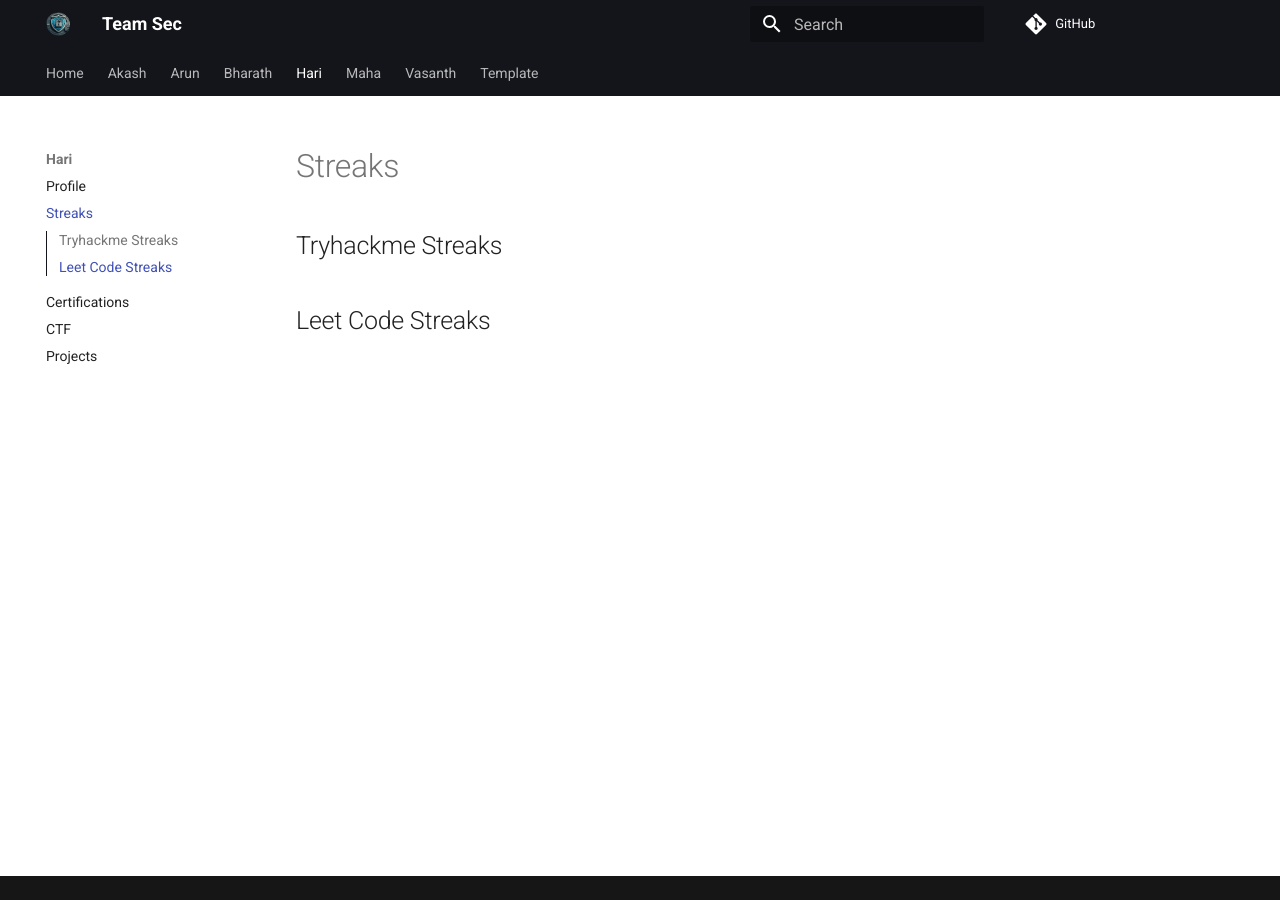
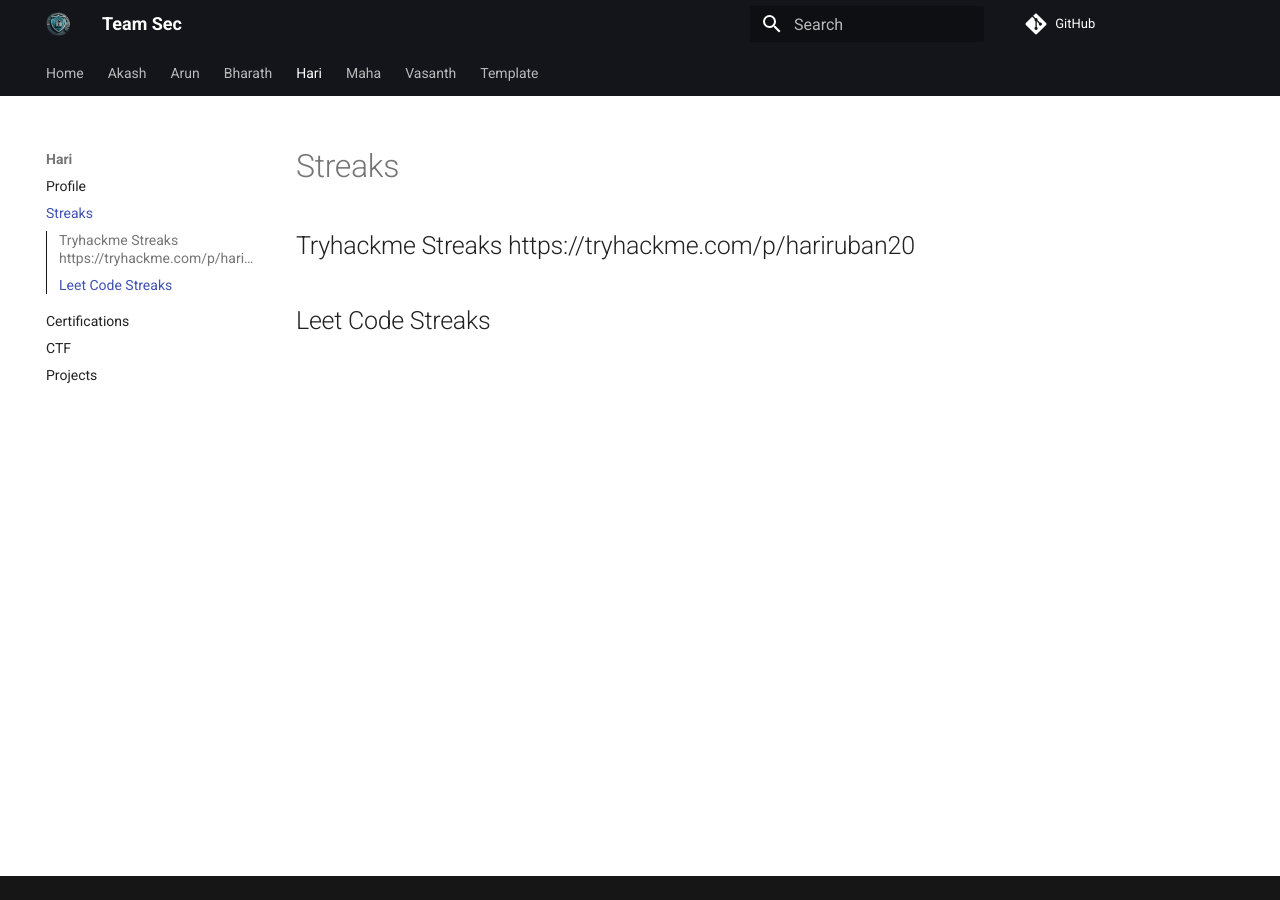
Before and after one commit to mr3xplorer/team_sec, an MkDocs documentation site: the page built from docs/Hari/streaks.md, in a window 1280 px wide. Built offline with MkDocs 1.6.1 and Material for MkDocs 9.7.7, drawn with Linux system fonts in a browser that asks for light colours; comment, search, counter and statistics services are not loaded; some of the changed lines change nothing that is shown.

Commit message:
Update streaks.md

```diff
--- a/docs/Hari/streaks.md
+++ b/docs/Hari/streaks.md
@@ -1,6 +1,6 @@
 # Streaks
 
-## Tryhackme Streaks
+## Tryhackme Streaks https://tryhackme.com/p/hariruban20
 
 
 ## Leet Code Streaks
```
